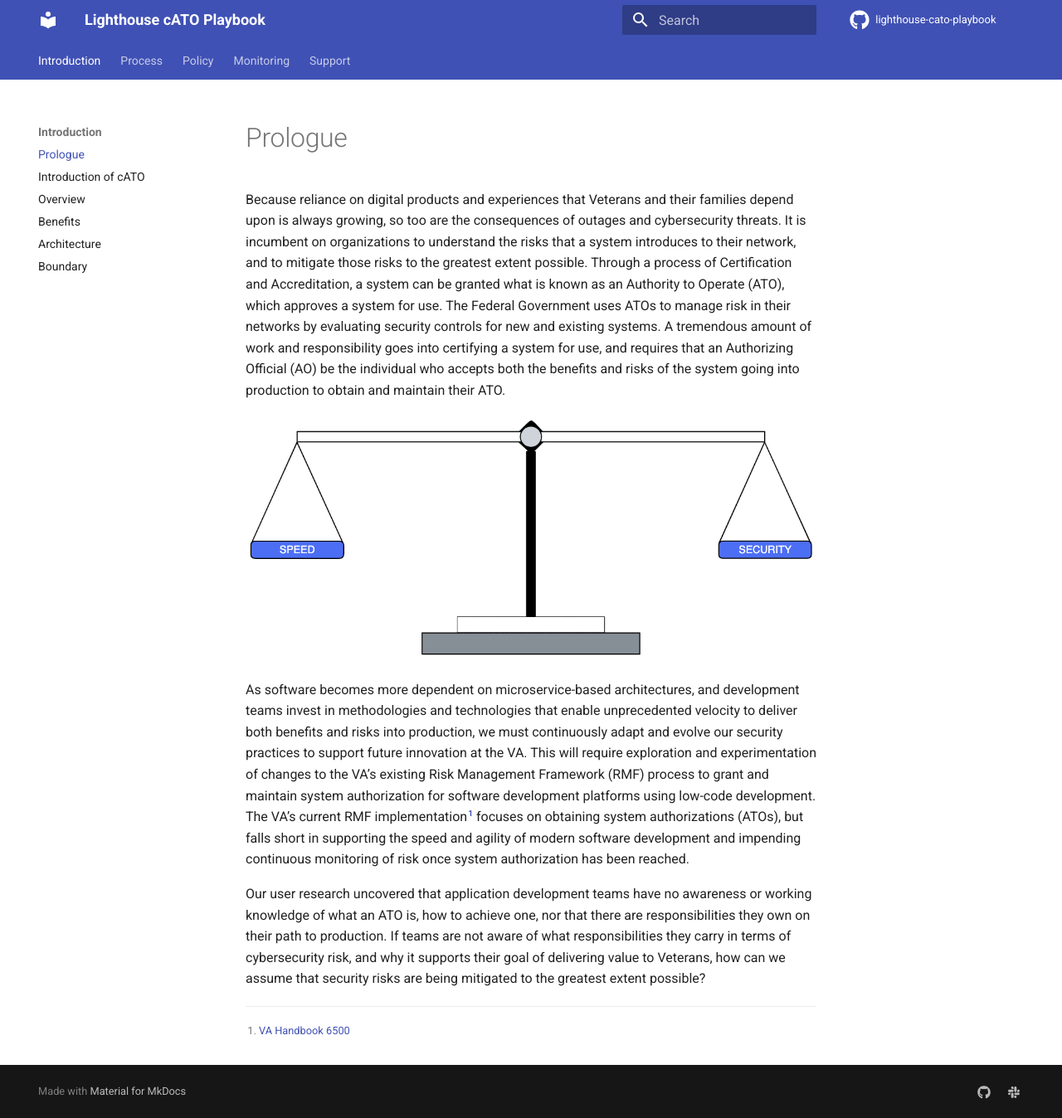
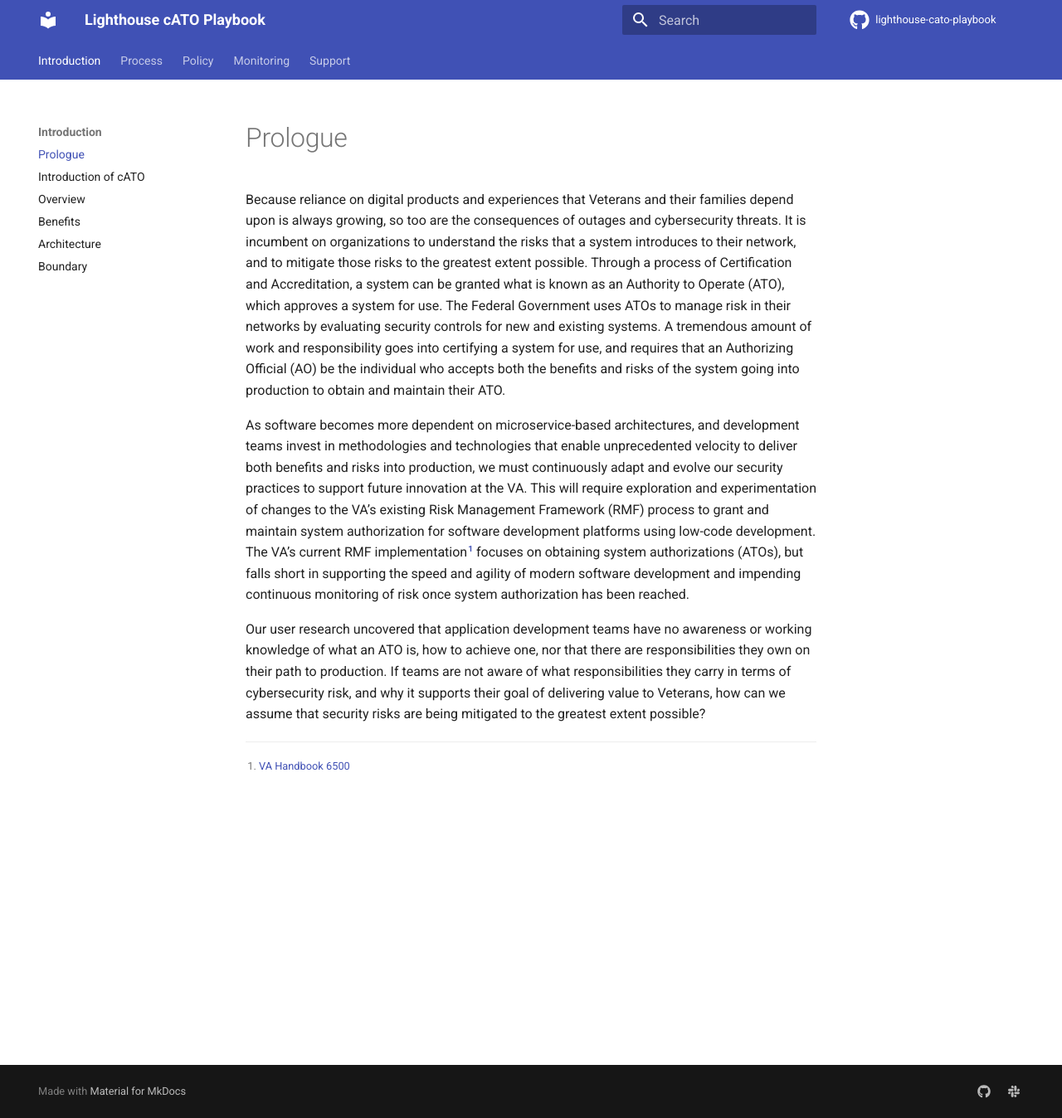
Before and after one commit to rise8-us/cato-playbook, an MkDocs documentation site: the page built from docs/index.md, in a window 1280 px wide and 1348 px high. Shown: the whole window at 83% size. Built offline with MkDocs 1.6.1 and Material for MkDocs 9.7.7, drawn with Linux system fonts in a browser that asks for light colours; comment, search, counter and statistics services are not loaded.

Commit message:
Update index.md

```diff
--- a/docs/index.md
+++ b/docs/index.md
@@ -1,8 +1,6 @@
 # Prologue
 
 Because reliance on digital products and experiences that Veterans and their families depend upon is always growing, so too are the consequences of outages and cybersecurity threats. It is incumbent on organizations to understand the risks that a system introduces to their network, and to mitigate those risks to the greatest extent possible. Through a process of Certification and Accreditation, a system can be granted what is known as an Authority to Operate (ATO), which approves a system for use. The Federal Government uses ATOs to manage risk in their networks by evaluating security controls for new and existing systems. A tremendous amount of work and responsibility goes into certifying a system for use, and requires that an Authorizing Official (AO) be the individual who accepts both the benefits and risks of the system going into production to obtain and maintain their ATO.
-
-![Weight Scale!](images/weight-scale.png "Weight Scale")
 
 As software becomes more dependent on microservice-based architectures, and development teams invest in methodologies and technologies that enable unprecedented velocity to deliver both benefits and risks into production, we must continuously adapt and evolve our security practices to support future innovation at the VA. This will require exploration and experimentation of changes to the VA’s existing Risk Management Framework (RMF) process to grant and maintain system authorization for software development platforms using low-code development. The VA’s current RMF implementation[^1] focuses on obtaining system authorizations (ATOs), but falls short in supporting the speed and agility of modern software development and impending continuous monitoring of risk once system authorization has been reached.
 
```
